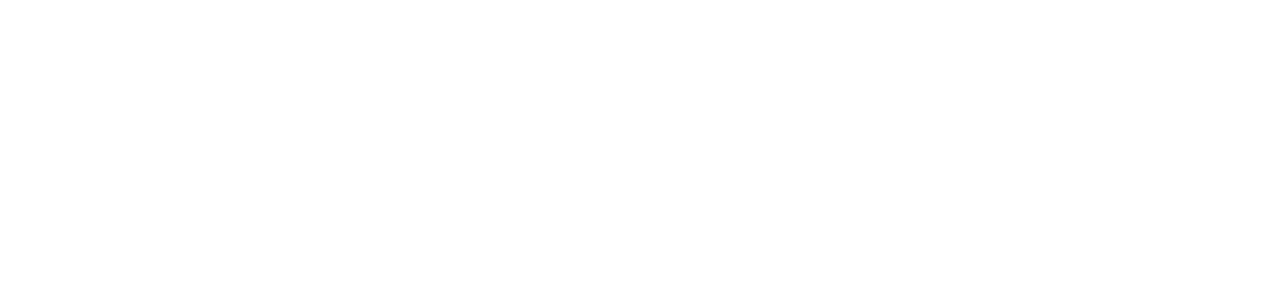
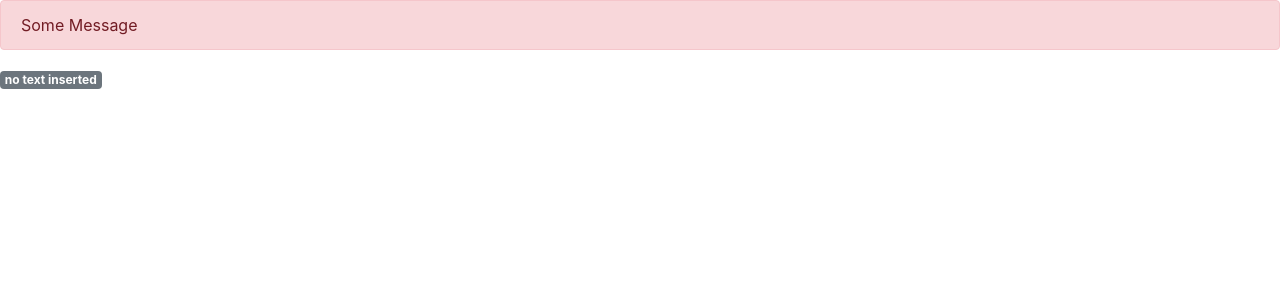
Before and after one commit to a-pyro/m4-d3-hw-books, a React (Create React App) app: page / in a window 1280 px wide. Shown: the top 300 px of the page. Built offline with nearby package versions, Linux system fonts and the light colour scheme.

Commit message:
adds alert and badge components

```diff
--- a/src/App.js
+++ b/src/App.js
@@ -1,8 +1,15 @@
 import 'bootstrap/dist/css/bootstrap.min.css';
 import './App.css';
+import WarningSing from './components/WarningSing';
+import MyBadge from './components/MyBadge';
 
 function App() {
-  return null;
+  return (
+    <>
+      <WarningSing message='Some Message' />
+      <MyBadge />
+    </>
+  );
 }
 
 export default App;
--- /dev/null
+++ b/src/components/MyBadge.jsx
@@ -0,0 +1,8 @@
+import React from 'react';
+import { Badge } from 'react-bootstrap';
+
+export default function MyBadge({ text, color }) {
+  return (
+    <Badge variant={color ?? 'secondary'}>{text ?? 'no text inserted'}</Badge>
+  );
+}
--- /dev/null
+++ b/src/components/WarningSing.jsx
@@ -0,0 +1,6 @@
+import React from 'react';
+import { Alert } from 'react-bootstrap';
+
+export default function WarningSing({ message }) {
+  return <Alert variant='danger'>{message ?? 'No message'}</Alert>;
+}
```
Also changed, not shown: public/manifest.json.
